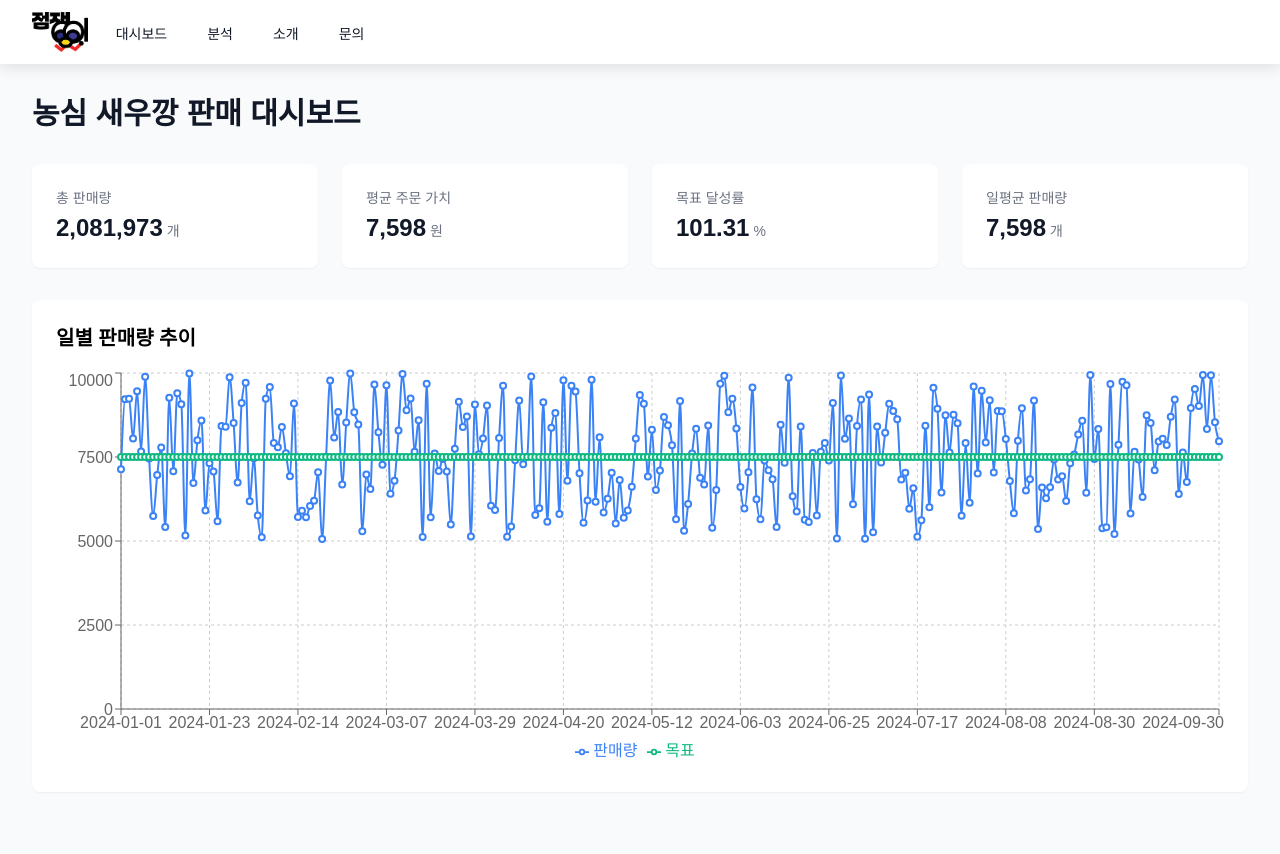
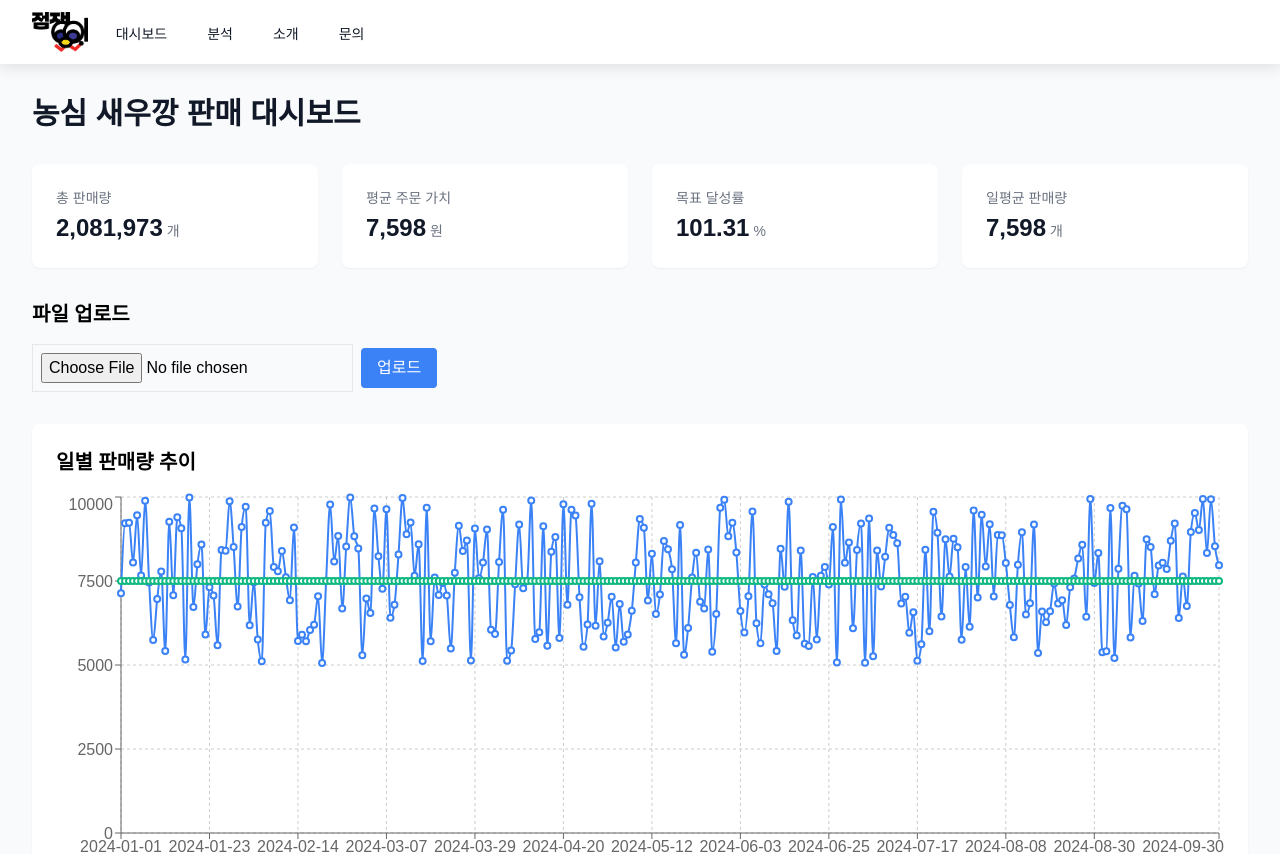
Before and after one commit to YuujInJeong/captima-dashboard, a React (Create React App) app in the folder frontend/: page / in a window 1280 px wide. Shown: the top 854 px of the page. Built offline with nearby package versions, Linux system fonts and the light colour scheme.

Commit message:
real fin

```diff
--- a/frontend/src/components/Dashboard/Dashboard.js
+++ b/frontend/src/components/Dashboard/Dashboard.js
@@ -11,6 +11,36 @@
     </p>
   </div>
 );
+const FileUpload = () => {
+  const [file, setFile] = useState(null);
+
+  const handleFileChange = (e) => {
+    setFile(e.target.files[0]);
+  };
+
+  const handleSubmit = (e) => {
+    e.preventDefault();
+    if (file) {
+      alert(`파일 "${file.name}"이 업로드되었습니다. (실제 업로드는 구현되지 않았습니다)`);
+      setFile(null);
+    }
+  };
+
+  return (
+    <div className="mb-8">
+      <h2 className="text-xl font-semibold mb-4">파일 업로드</h2>
+      <form onSubmit={handleSubmit} className="flex items-center">
+        <input
+          type="file"
+          onChange={handleFileChange}
+          className="border p-2 mr-2"
+        />
+        <button type="submit" className="bg-blue-500 text-white px-4 py-2 rounded">업로드</button>
+      </form>
+    </div>
+  );
+};
+
 const SalesChart = ({ data }) => {
   const [showPopup, setShowPopup] = useState(false);
   const [popupPosition, setPopupPosition] = useState({ x: 0, y: 0 });
@@ -116,6 +146,7 @@
         <KPICard title="목표 달성률" value={kpis.targetAchievementRate.toFixed(2)} unit="%" />
         <KPICard title="일평균 판매량" value={kpis.averageDailySales} unit="개" />
       </div>
+      <FileUpload />
       <div className="bg-white rounded-lg shadow-sm p-6 mb-8">
         <h2 className="text-xl font-semibold mb-4">일별 판매량 추이</h2>
         <SalesChart data={salesData} />
--- a/frontend/src/pages/Contact.js
+++ b/frontend/src/pages/Contact.js
@@ -30,7 +30,7 @@
           <strong>이메일:</strong> yujin010917@khu.ac.kr
         </p>
         <p className="mb-4">
-          <strong>주소:</strong> 서울특별시 동대문구 경희대로 26 경희대학교
+          <strong>주소:</strong> 경기도 용인시 기흥구 덕영대로 1732 경희대학교 공과대학 360호 캡티마
         </p>
         <h3 className="text-xl font-semibold mb-2">대회 정보</h3>
         <p className="mb-2">
```
Lines whose indentation alone changed are shown as unchanged.
